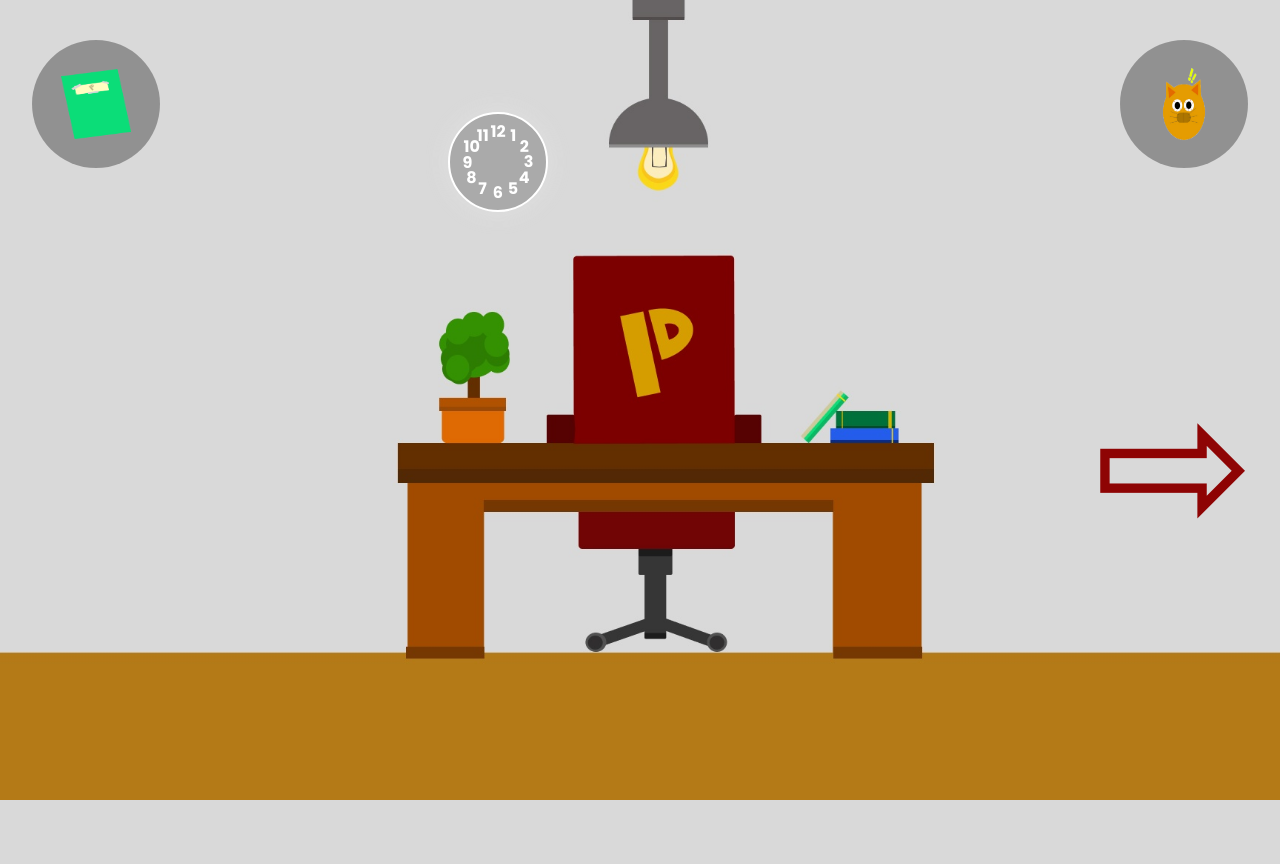
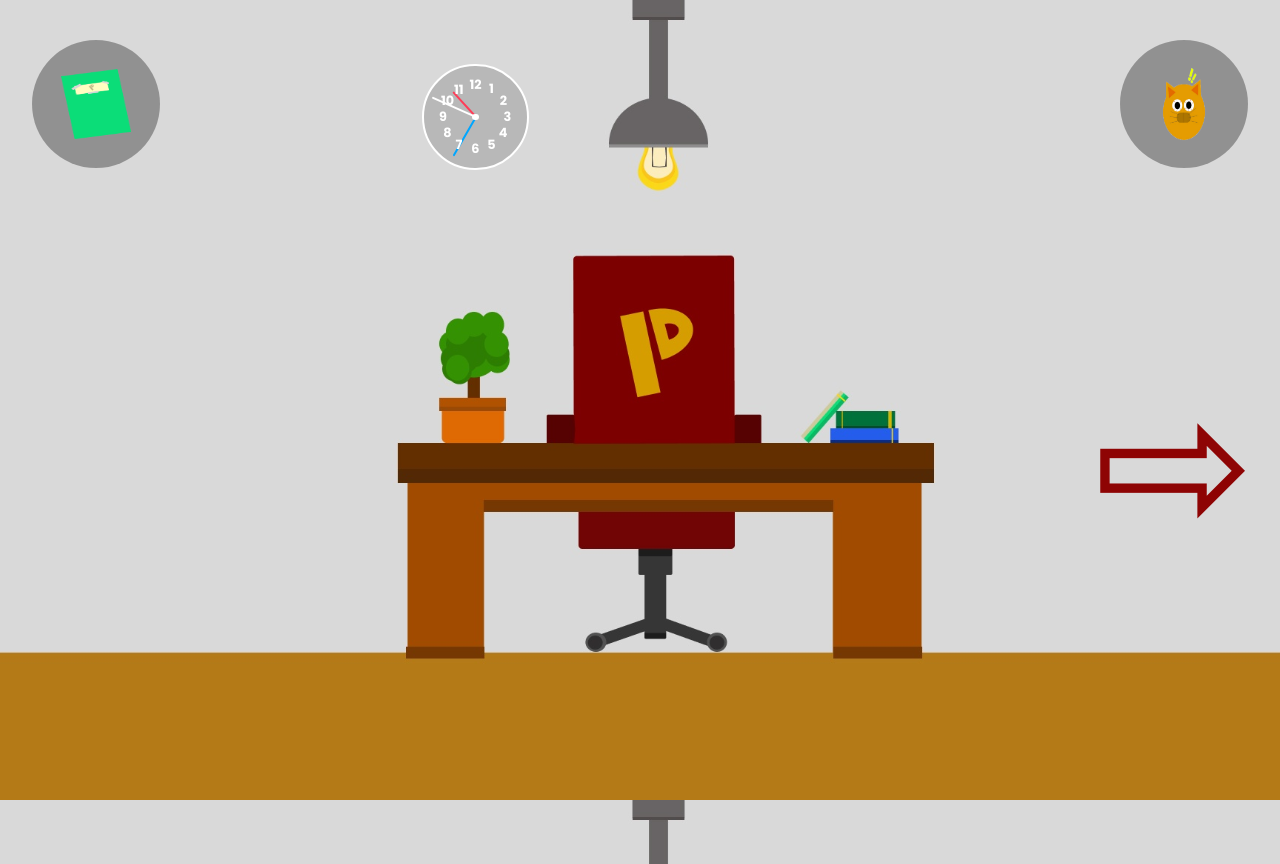
Before and after one commit to Daniel31507/Purrfect-Habits, a PHP site: page /project/html/Hauptseite.php in a window 1280 px wide. Before the commit the page ends 800 px from the top, so only its background shows below. Run offline with PHP 8.4, Linux system fonts and the light colour scheme.

Commit message:
hauptseite

```diff
--- a/htdocs/project/css/hauptseite.css
+++ b/htdocs/project/css/hauptseite.css
@@ -12,6 +12,7 @@ body {
     background-repeat: no-repeat;
     background-attachment: fixed;
     background-position: center;
+    overflow: hidden;
 }
 
 
@@ -50,7 +51,8 @@ body {
     justify-content: center;
     align-items: center;
 }
-#status img{
+
+#status img {
     width: 100%;
     aspect-ratio: 1;
 }
@@ -67,6 +69,7 @@ body {
     justify-content: center;
     align-items: center;
 }
+
 #book::before {
     content: "";
     position: absolute;
@@ -78,10 +81,11 @@ body {
     z-index: -1;
 }
 
-#book img{
+#book img {
     width: 55%;
     aspect-ratio: 1;
 }
+
 #book:hover {
     animation: shake infinite 1s ease-in-out;
 }
@@ -92,46 +96,76 @@ body {
     0% {
         transform: rotate(0deg);
     }
+
     20% {
         transform: rotate(4deg);
     }
+
     40% {
         transform: rotate(-4deg);
     }
+
     60% {
         transform: rotate(4deg);
     }
+
     80% {
         transform: rotate(-4deg);
     }
+
     100% {
         transform: rotate(0deg);
     }
 }
 
-.clock {
-    width: 7.5vw;
+.clock{
+    position: relative;
+    left: 33%;
+    margin-top: 5%;
+    width: 8vw;
     aspect-ratio: 1;
-    border-radius: 100%;
-    background-color: rgb(170, 170, 170);
-    border: 2px solid white;
-    box-shadow: 0 0 30px rgba(245, 245, 245, 0.24);
-    position: relative;
-    left: 35%;
-    top: 14%;
+    border-radius: 50%;
+    background-color: rgba(150, 150, 150, 0.49);
+    border: 2px solid rgb(255, 255, 255);
+    display: flex;
+    justify-content: center;
+    align-items: center;
 }
 
 .clock span{
-    color: white;
     position: absolute;
     transform: rotate(calc(30deg * var(--i)));
     inset: 5px;
     text-align: center;
+    color: #fff;
 }
 
-
-.clock span b {
+.clock span b{
     transform: rotate(calc(-30deg * var(--i)));
     display: inline-block;
-    font-size: 1em;
+    font-size: 0.8em;
 }
+
+.clock::before{
+    content: '';
+    position: absolute;
+    width: 0.5vw;
+    aspect-ratio: 1;
+    border-radius: 50%;
+    background-color: #fff;
+    z-index: 2;
+}
+
+.hand{
+    position: absolute;
+    display: flex;
+    justify-content: center;
+    align-items: flex-end;
+}
+.hand i{
+    position: absolute;
+    background-color: var(--clr);
+    width: 0.2vw;
+    height: var(--h);
+    border-radius: 8px;
+}
--- a/htdocs/project/html/Hauptseite.php
+++ b/htdocs/project/html/Hauptseite.php
@@ -22,20 +22,31 @@
         <img src="../img/icons/stress.png">
     </div>
 
-    <div class="clock">
-        <span style="--i:1"><b>1</b></span>
-        <span style="--i:2"><b>2</b></span>
-        <span style="--i:3"><b>3</b></span>
-        <span style="--i:4"><b>4</b></span>
-        <span style="--i:5"><b>5</b></span>
-        <span style="--i:6"><b>6</b></span>
-        <span style="--i:7"><b>7</b></span>
-        <span style="--i:8"><b>8</b></span>
-        <span style="--i:9"><b>9</b></span>
-        <span style="--i:10"><b>10</b></span>
-        <span style="--i:11"><b>11</b></span>
-        <span style="--i:12"><b>12</b></span>
+    <div class="container">
+      <div class="clock">
+        <div style="--clr: #ff3d58; --h: 34px" id="hour" class="hand">
+          <i></i>
+        </div>
+        <div style="--clr: #00a6ff; --h: 45px" id="min" class="hand">
+          <i></i>
+        </div>
+        <div style="--clr: #ffffff; --h: 48px" id="sec" class="hand">
+          <i></i>
+        </div>
 
+        <span style="--i: 1"><b>1</b></span>
+        <span style="--i: 2"><b>2</b></span>
+        <span style="--i: 3"><b>3</b></span>
+        <span style="--i: 4"><b>4</b></span>
+        <span style="--i: 5"><b>5</b></span>
+        <span style="--i: 6"><b>6</b></span>
+        <span style="--i: 7"><b>7</b></span>
+        <span style="--i: 8"><b>8</b></span>
+        <span style="--i: 9"><b>9</b></span>
+        <span style="--i: 10"><b>10</b></span>
+        <span style="--i: 11"><b>11</b></span>
+        <span style="--i: 12"><b>12</b></span>
+      </div>
     </div>
 
     <div id="arrowButton" onclick="arrowButton()">&#8680</div>
--- a/htdocs/project/js/hauptseite.js
+++ b/htdocs/project/js/hauptseite.js
@@ -6,3 +6,26 @@ function arrowButton(){
 function relocateToPage() {
     window.location.href = "../html/Mappe.php";
 }
+
+let hr = document.getElementById('hour');
+let min = document.getElementById('min');
+let sec = document.getElementById('sec');
+
+function displayTime(){
+    let date = new Date();
+
+    let hh = date.getHours();
+    let mm = date.getMinutes();
+    let ss = date.getSeconds();
+
+    let hRotation = 30*hh + mm/2;
+    let mRotation = 6*mm;
+    let sRotation = 6*ss;
+
+    hr.style.transform = `rotate(${hRotation}deg)`;
+    min.style.transform = `rotate(${mRotation}deg)`;
+    sec.style.transform = `rotate(${sRotation}deg)`;
+
+}
+
+setInterval(displayTime, 1000);
```
